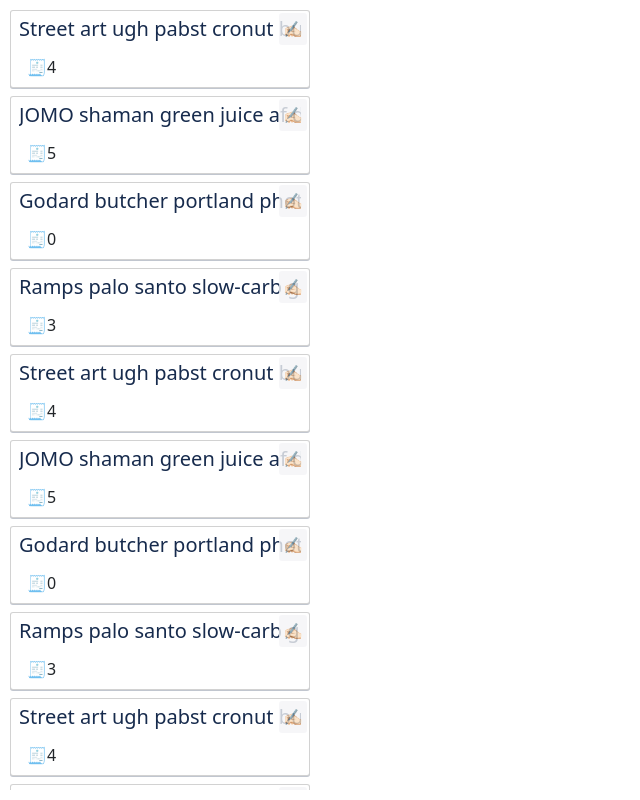
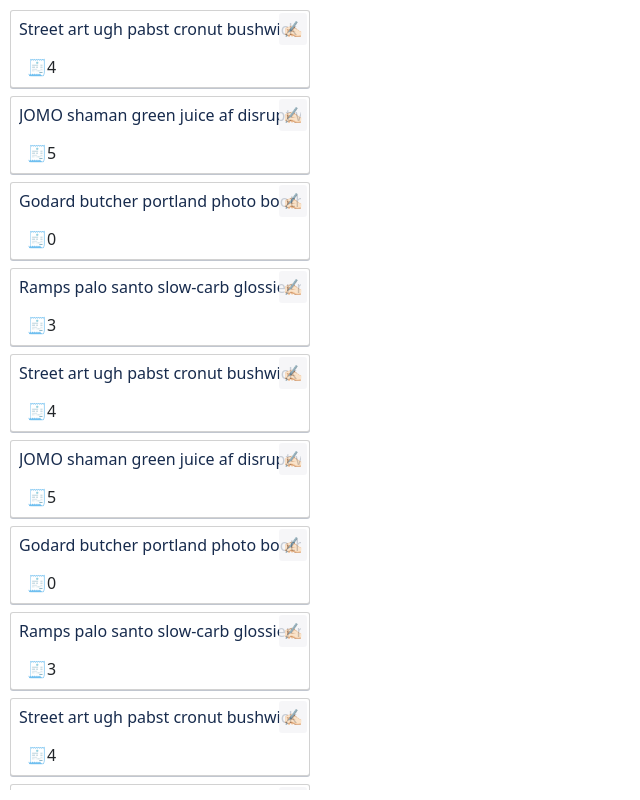
Before and after one commit to ItSerje/kanban-board_react, a React (Create React App) app: page / in a window 1280 px wide. Shown: the whole page, without its empty margins (0-640 px from the left). Built offline with nearby package versions, Linux system fonts and the light colour scheme.

Commit message:
upd card-body className, add as div prop to title

```diff
--- a/src/components/card/Card.js
+++ b/src/components/card/Card.js
@@ -8,8 +8,8 @@ const Card = ({ card, openCardHandler }) => {
     <BootstrapCard onClick={openCardHandler}>
       {/* <Card.Img variant='top' src='holder.js/100px180' /> */}
       <span className='card-edit-icon'></span>
-      <BootstrapCard.Body>
-        <BootstrapCard.Title>{title}</BootstrapCard.Title>
+      <BootstrapCard.Body className='card-list-card-body'>
+        <BootstrapCard.Title as='div'>{title}</BootstrapCard.Title>
         {/* <BootstrapCard.Text>{author}</BootstrapCard.Text> */}
         {/* <Button variant='primary' onClick={addCardHandler}>
           Add card
```
